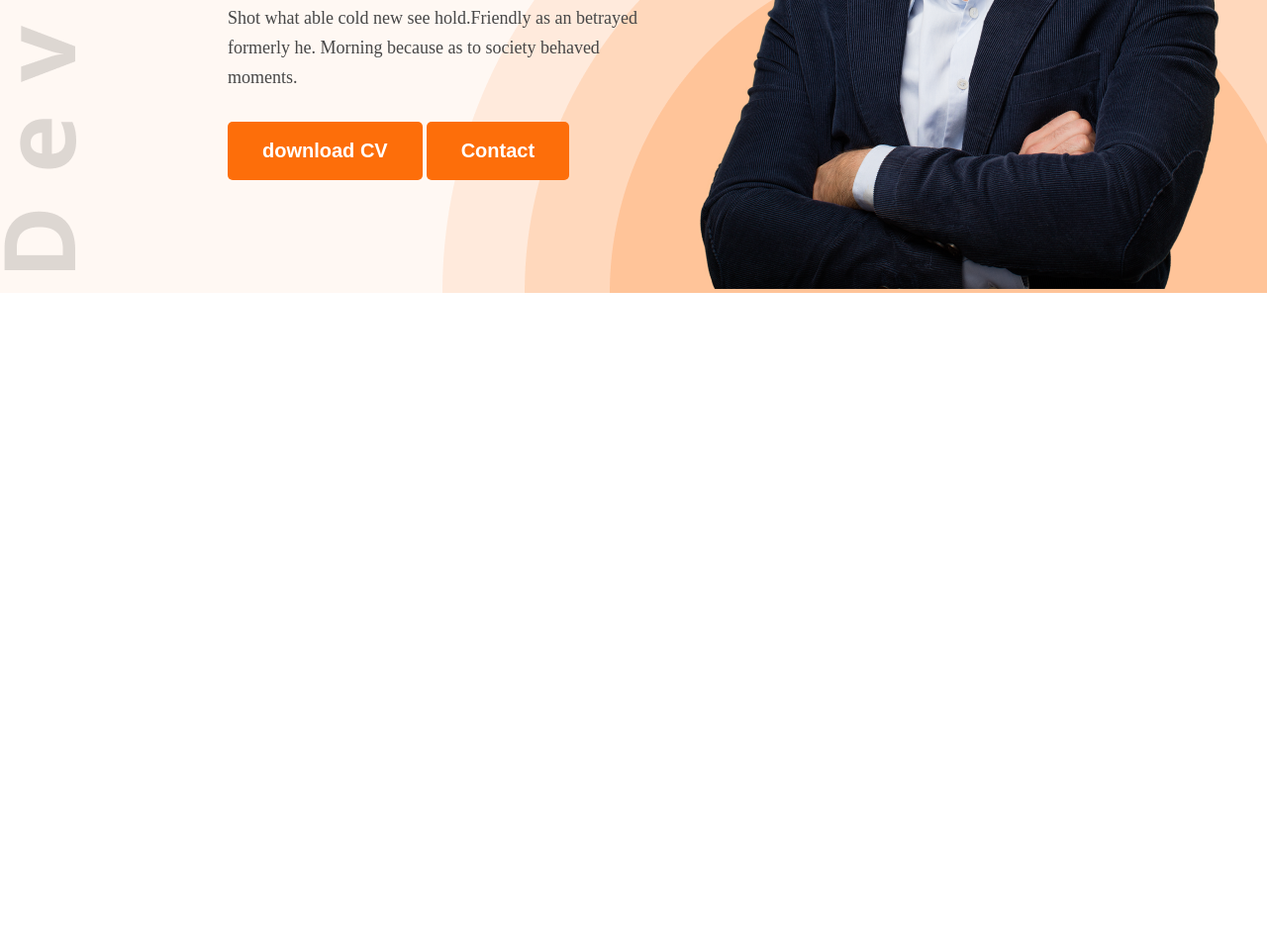
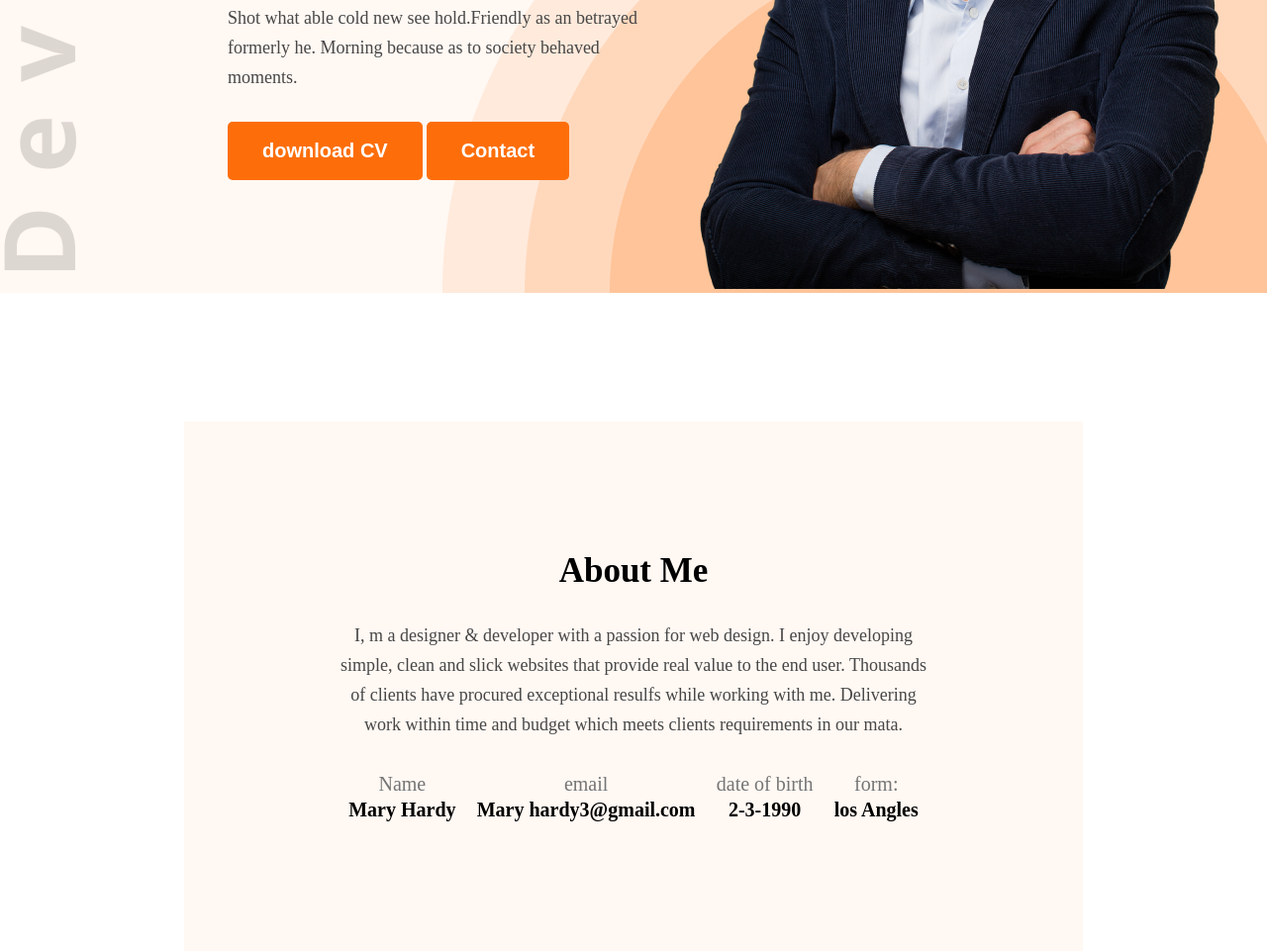
Before and after one commit to nadiaislamritu2-cyber/hero-dev-code, a plain HTML site: page index.html in a window 1280 px wide. Shown: the part 490-1451 px from the top of the page at 99% size. Before the commit the page ends 800 px from the top, so only its background shows below. Drawn offline with Linux system fonts and the light colour scheme.

Commit message:
added second lear

```diff
--- a/index.html
+++ b/index.html
@@ -41,5 +41,31 @@
 
         </section>
     </header>
+    <section id="about">
+         <div class="about-container">
+            <div class="section-head">
+               <h2>About Me</h2>
+               <p>I, m a designer & developer with a passion for web design. I enjoy developing simple, clean and slick websites that provide real value to the end user. Thousands of clients have procured exceptional resulfs while working with me. Delivering work within time and budget which meets clients requirements in our mata.</p>
+            </div>
+            <div class="about-info">
+                  <div class="info-card">
+                    <p>Name</p>
+                    <h4>Mary Hardy</h4>
+                  </div>
+                  <div class="info-card">
+                    <p>email</p>
+                    <h4>Mary hardy3@gmail.com</h4>
+                  </div>
+                  <div class="info-card">
+                    <p>date of birth</p>
+                    <h4>2-3-1990</h4>
+                  </div>
+                  <div class="info-card">
+                    <p>form:</p>
+                    <h4>los Angles</h4>
+                  </div>
+            </div>
+         </div>
+    </section>
 </body>
 </html>
--- a/styles/porfolio.css
+++ b/styles/porfolio.css
@@ -22,6 +22,23 @@
     font-weight:bold ;
     color: white;
     cursor: pointer;
+}
+
+.section-head{
+    max-width: 827px;
+    text-align: center;
+}
+
+.section-head h2{
+  font-size: 35px;
+  margin-bottom: 30px;
+}
+
+.section-head p{
+   font-size: 18px;
+   margin-bottom: 30px;
+   line-height: 30px;
+   color: #474747;
 }
 .color-orange{
     color: #FD6E0A;
@@ -89,3 +106,27 @@
     max-width: 585px;
     vertical-align: middle;
 }
+#about{
+    padding-top: 130px;
+}
+#about .about-container{
+    width: 71%;
+    max-width: 1140px;
+    margin: 0 auto;
+    text-align: center;
+    background-color: #FFF8F3;
+    padding: 131px 156px;
+}
+
+.about-container .about-info{
+    display: flex;
+    justify-content: space-around;
+}
+.about-info .info-card p{
+    font-size: 20px;
+    line-height: 30px;
+    color: #757575;
+}
+.about-info .info-card h4{
+    font-size: 20px;
+}
```
